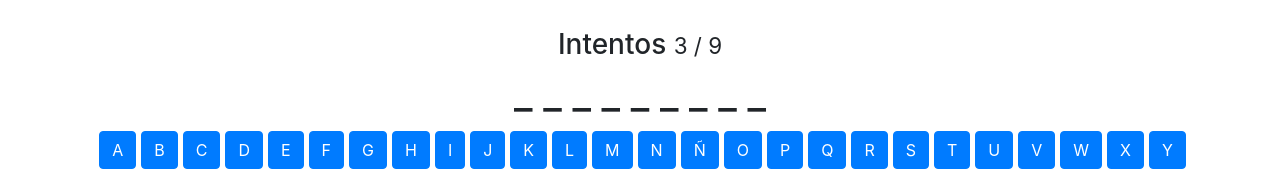
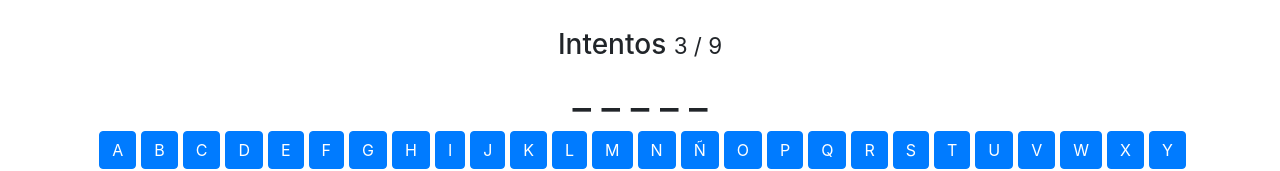
Before and after one commit to luisalbertmschz/App-Angular-Hangman, an Angular app: page / in a window 1280 px wide. Shown: the part 372-543 px from the top of the page. Built offline with nearby package versions, Linux system fonts and the light colour scheme.

Commit message:
Agregando l[ogica de palabra oculta y  Número de espacios en blanco a ser completados acorde a la extensión de la palaabra ☄️

```diff
--- a/src/app/app.component.html
+++ b/src/app/app.component.html
@@ -17,7 +17,7 @@
 <div class="row">
   <div class="col text-center">
 
-    <h1>_ _ _ _ _ _ _ _ _</h1>
+    <h1>{{palabraOculta}}</h1>
   </div>
 </div>
 
--- a/src/app/app.component.ts
+++ b/src/app/app.component.ts
@@ -8,13 +8,17 @@
 export class AppComponent {
 
 
+  palabra ='MELON';
+  palabraOculta = '';
+
+
   letras = ['A', 'B', 'C', 'D', 'E', 'F', 'G', 'H', 'I', 'J',
     'K', 'L', 'M', 'N', 'Ñ', 'O', 'P', 'Q', 'R', 'S',
     'T', 'U', 'V', 'W', 'X', 'Y', 'Z'];
 
   constructor() {
 
-    console.log('Se acaba de crear el App Component');
+    this.palabraOculta = '_ '.repeat(this.palabra.length);
 
   }
 
```
